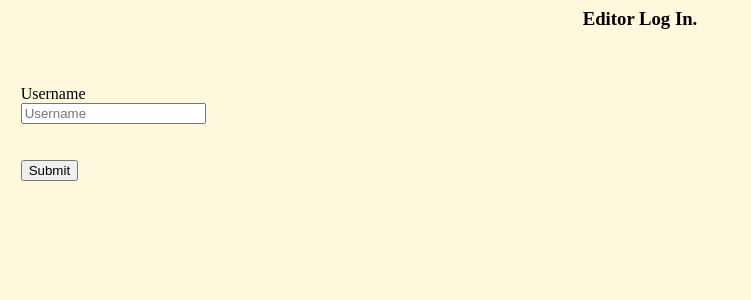
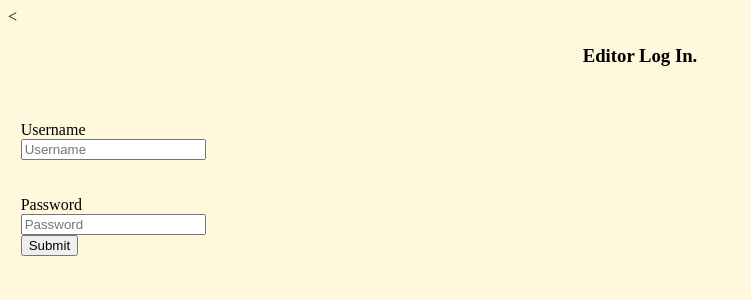
Before and after one commit to Zirich99/Trentoniana-CSC315-Group9, a Flask app: page / in a window 1280 px wide. Shown: the top 300 px of the page, without its empty margins (0-751 px from the left). Run offline with Flask 2, Linux system fonts and the light colour scheme; some libraries are stand-ins or nearby versions.

Commit message:
Updated form to match editor login

```diff
--- a/app/templates/my-form.html
+++ b/app/templates/my-form.html
@@ -1,4 +1,4 @@
-<!-- /templates/my-form.html-->
+<<!-- /templates/my-form.html-->
 
 <html>
     <head>
@@ -16,12 +16,9 @@
 			<!-- Search <br> -->
 			<label for="Username">Username</label><br>
 			<input type ="text" name="username" placeholder="Username"/> <br><br><br>
+			<label for="Password">Password</label><br>
+			<input type ="text" name="password" placeholder="Password"/> <br>
 			<input type="submit" value="Submit">
-			<!--
-			<label for="Password">Password</label><br>
-			<input type ="text" name "password" placeholder="Password"/> <br>
-			<input type="submit" value="Submit">
-			-->
 		</form>
 
 	<!-- Search option with radio buttons
```
